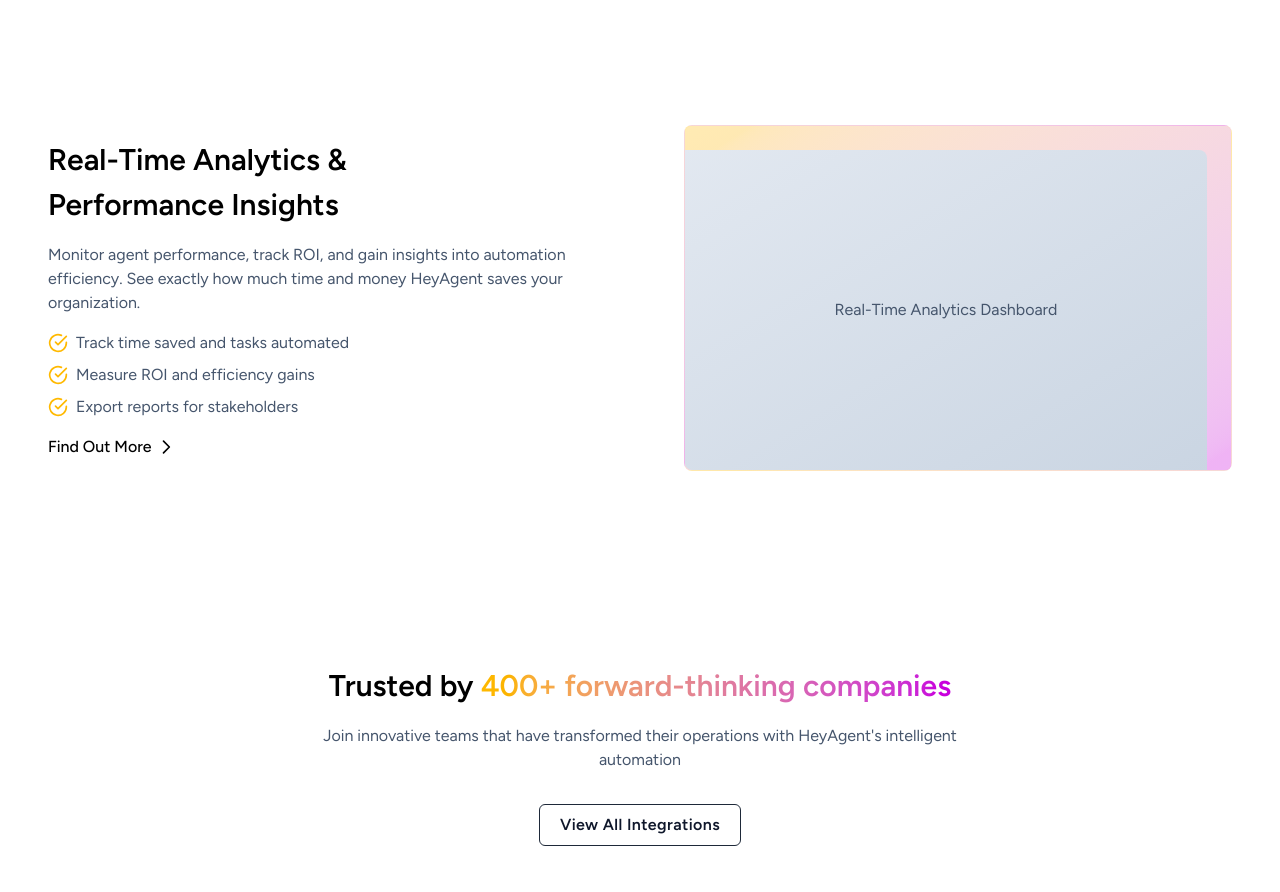
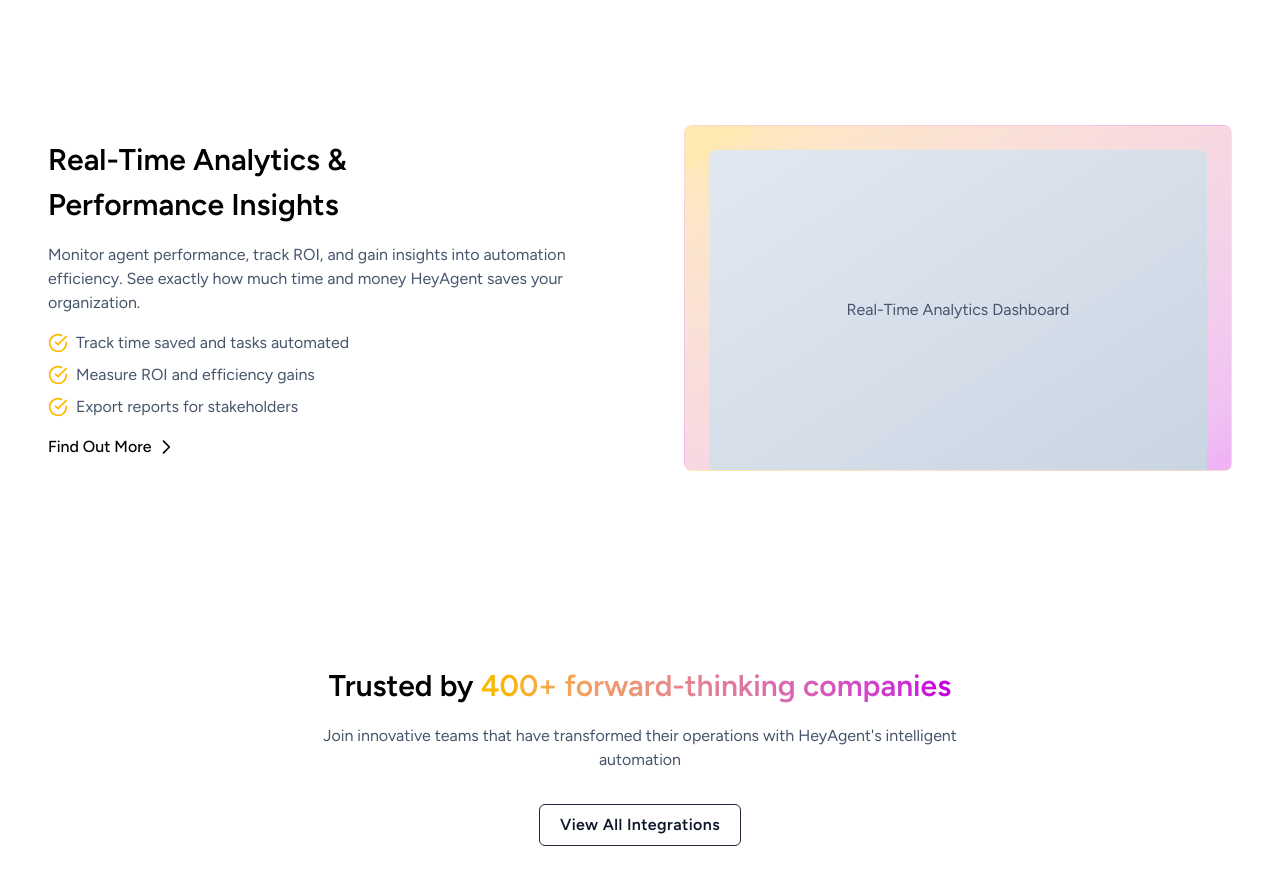
Before and after one commit to heyagent/heyagent, a Next.js app in the folder heyagent-app/: page / in a window 1280 px wide. Shown: the part 3520-4412 px from the top of the page. Built offline with nearby package versions, Linux system fonts and the light colour scheme.

Commit message:
Fix Real-Time Analytics Dashboard image padding
- Changed from pe-6 (padding-end) to px-6 (padding left and right)
- Changed from rounded-tr-lg to rounded-t-lg (rounded top corners)
- Image now has padding on left and right but not bottom
- Centered properly within its container

```diff
--- a/heyagent-app/app/page.tsx
+++ b/heyagent-app/app/page.tsx
@@ -312,9 +312,9 @@
         <div className="container relative mx-auto px-4 sm:px-6 max-w-7xl">
           <div className="grid md:grid-cols-2 grid-cols-1 items-center gap-6">
             <div className="relative order-1 md:order-2">
-              <div className="relative overflow-hidden rounded-lg border border-amber-400/5 bg-gradient-to-tl to-amber-400/30 from-fuchsia-600/30 dark:to-amber-400/50 dark:from-fuchsia-600/50 pe-6 pt-6 lg:ms-8">
+              <div className="relative overflow-hidden rounded-lg border border-amber-400/5 bg-gradient-to-tl to-amber-400/30 from-fuchsia-600/30 dark:to-amber-400/50 dark:from-fuchsia-600/50 px-6 pt-6 lg:ms-8">
                 {/* Real-time analytics interface */}
-                <div className="bg-gradient-to-br from-slate-200 to-slate-300 dark:from-slate-800 dark:to-slate-900 rounded-tr-lg h-80 flex items-center justify-center">
+                <div className="bg-gradient-to-br from-slate-200 to-slate-300 dark:from-slate-800 dark:to-slate-900 rounded-t-lg h-80 flex items-center justify-center">
                   <span className="text-slate-600 dark:text-slate-500">Real-Time Analytics Dashboard</span>
                 </div>
               </div>
```
